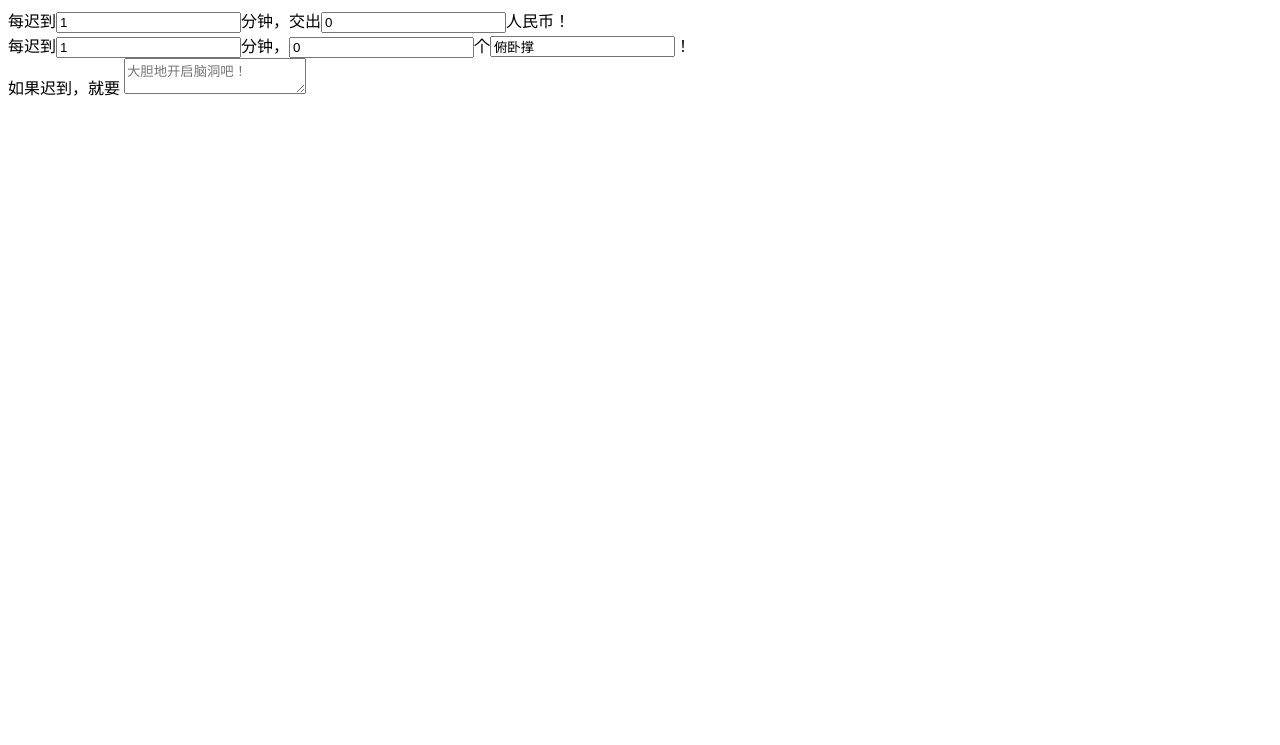
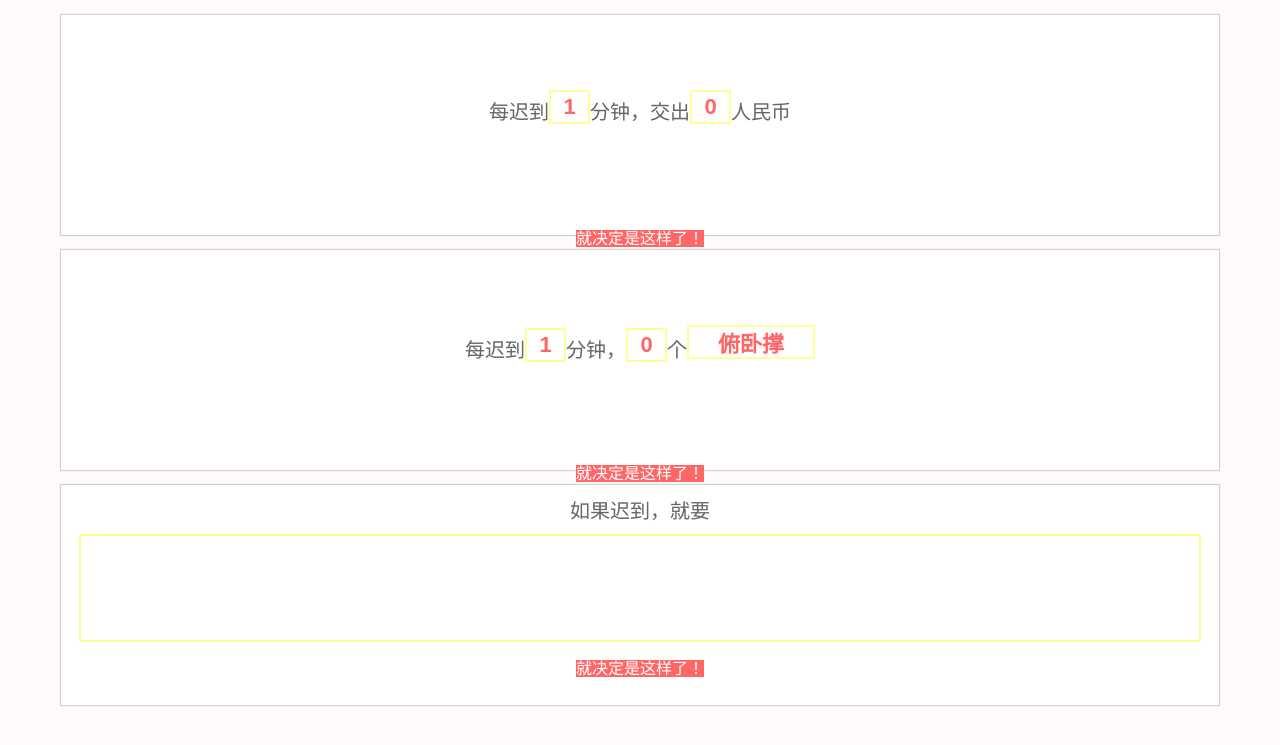
Before and after one commit to zimisu/meetingManage, a Flask app: template templates/add-punishment.html in a window 1280 px wide. Shown: the top 745 px of the page. Run offline with Flask 2, Linux system fonts and the light colour scheme; the template is opened without the code that fills it, so the values that code supplies are empty; parts of the project's set-up code (start-up, migrations or seed data) failed here and were passed over; some libraries are stand-ins or nearby versions.

Commit message:
added style for  add-punishment

```diff
--- a/static/css/add-punishment.css
+++ b/static/css/add-punishment.css
@@ -0,0 +1,69 @@
+body {
+    background-color: snow;
+}
+
+.add-punishment-item {
+    margin: 15px auto 15px auto;
+    padding: 10px;
+    width: 90%;
+    height: 200px;
+
+    text-align: center;
+
+    /*border: 1px solid black;*/
+    background-color: white;
+    box-shadow: 0 0 1px 1px lightgray;
+}
+
+.add-punishment-rule {
+    height: 160px;
+
+    font-size: 20px;
+    color: #666;
+}
+
+.add-punishment-item > p {
+    position: relative;
+    top: 50px;
+}
+
+.add-punishment-input {
+    position: relative;
+    top: -5px;
+
+    width: 33px;
+    height: 28px;
+
+    border: 2px solid #ffff99;
+    text-align: center;
+
+    /*background-color: #ffff99;*/
+    color: #ff6666;
+    font-size: 22px;
+    font-weight: bold;
+}
+
+.add-punishment-way {
+    width: 120px;
+}
+
+.add-punishment-description {
+    display: block;
+    margin-left: auto;
+    margin-right: auto;
+    margin-top: 10px;
+    width: 98%;
+    height: 100px;
+
+    border: 2px solid #ffff99;
+    /*background-color: #ffff99;*/
+    color: #ff6666;
+    font-size: 22px;
+
+    resize: none;
+}
+
+.save-punishment-btn {
+    background-color: #ff6666;
+    color: white;
+}
--- a/static/css/punishments.css
+++ b/static/css/punishments.css
@@ -8,7 +8,7 @@ body {
     width: 90%;
     height: 90px;
 
-    line-height: 90px;
+    /*line-height: 90px;*/
     text-align: center;
 
     /*border: 1px solid black;*/
--- a/templates/add-punishment.html
+++ b/templates/add-punishment.html
@@ -12,19 +12,22 @@
 <body>
 
 <div class="add-punishment-item">
-    <span class="add-punishment-rule">每迟到<input class="add-punishment-minute" value="1">分钟，交出<input
-            class="add-punishment-amount" value="0">人民币！</span>
+    <p class="add-punishment-rule">每迟到<input class="add-punishment-input add-punishment-minute" value="1">分钟，交出<input
+            class="add-punishment-input add-punishment-amount" value="0">人民币</p>
+    <a class="weui_btn weui_btn_default save-punishment-btn">就决定是这样了！</a>
 </div>
 
 <div class="add-punishment-item">
-    <span class="add-punishment-rule">每迟到<input class="add-punishment-minute" value="1">分钟，<input
-            class="add-punishment-count" value="0">个<input class="add-punishment-way" value="俯卧撑">！</span>
+    <p class="add-punishment-rule">每迟到<input class="add-punishment-input add-punishment-minute" value="1">分钟，<input
+            class="add-punishment-input add-punishment-count" value="0">个<input
+            class="add-punishment-input add-punishment-way" value="俯卧撑"></p>
+    <a class="weui_btn weui_btn_default save-punishment-btn">就决定是这样了！</a>
 </div>
 
 <div class="add-punishment-item">
     <div class="add-punishment-rule">如果迟到，就要
-        <textarea class="add-punishment-description" placeholder="大胆地开启脑洞吧！"></textarea>
-    </div>
+        <textarea class="add-punishment-description"></textarea></div>
+    <a class="weui_btn weui_btn_default save-punishment-btn">就决定是这样了！</a>
 </div>
 
 <script src="../static/js/lib/jquery-2.1.3.min.js"></script>
```
